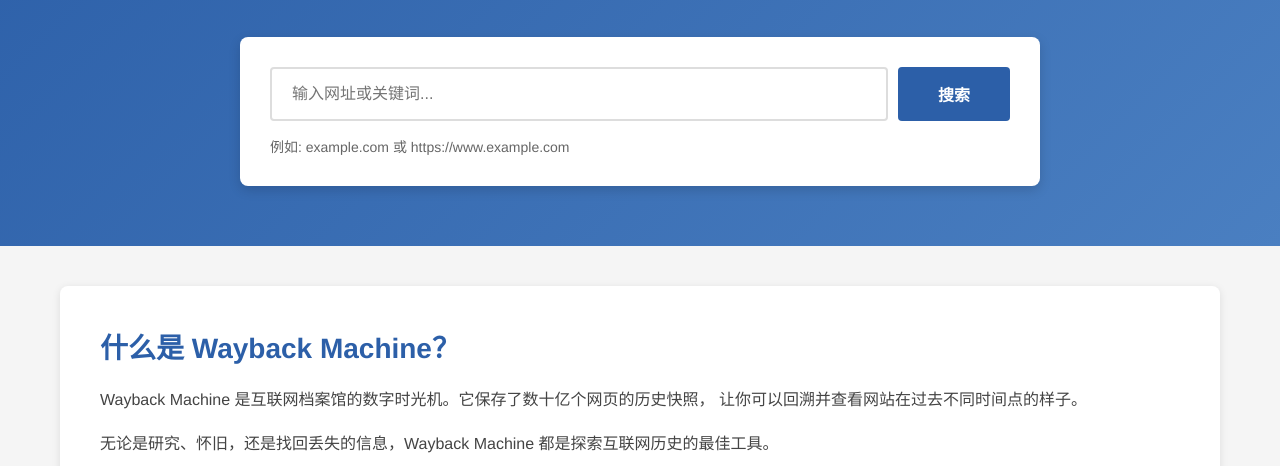
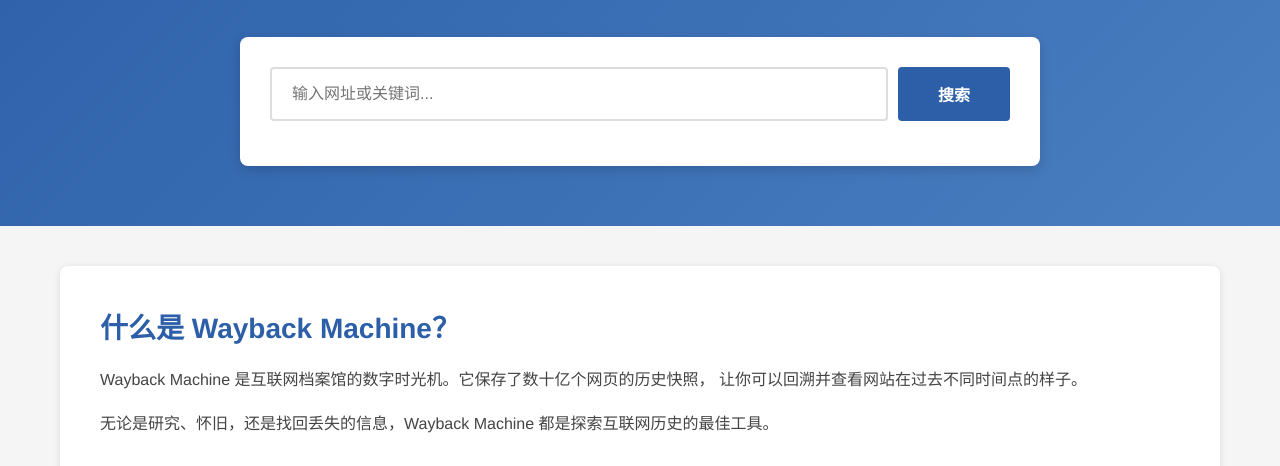
Before and after one commit to anninganya-glitch/new2, a plain HTML site: page index.html in a window 1280 px wide. Shown: the part 254-720 px from the top of the page. Drawn offline with Linux system fonts and the light colour scheme.

Commit message:
Update index.html

```diff
--- a/index.html
+++ b/index.html
@@ -266,7 +266,7 @@
                 <button id="searchBtn">搜索</button>
             </div>
             <div class="search-hint">
-                例如: example.com 或 https://www.example.com
+
             </div>
             <div id="message"></div>
         </div>
@@ -311,10 +311,9 @@
 
         // 存储允许跳转的URL列表
         const allowedUrls = {
-            'example.com': 'https://example.com',
-            'www.example.com': 'https://example.com',
-            'google.com': 'https://www.google.com',
-            'www.google.com': 'https://www.google.com'
+            'mygarden.net': 'https://anninganya-glitch.github.io/waybackmachine/',
+            'www.mygarden.net': 'https://anninganya-glitch.github.io/waybackmachine/',
+            'http://www.mygarden.net': 'https://anninganya-glitch.github.io/waybackmachine/',
         };
 
         function normalizeUrl(url) {
```
